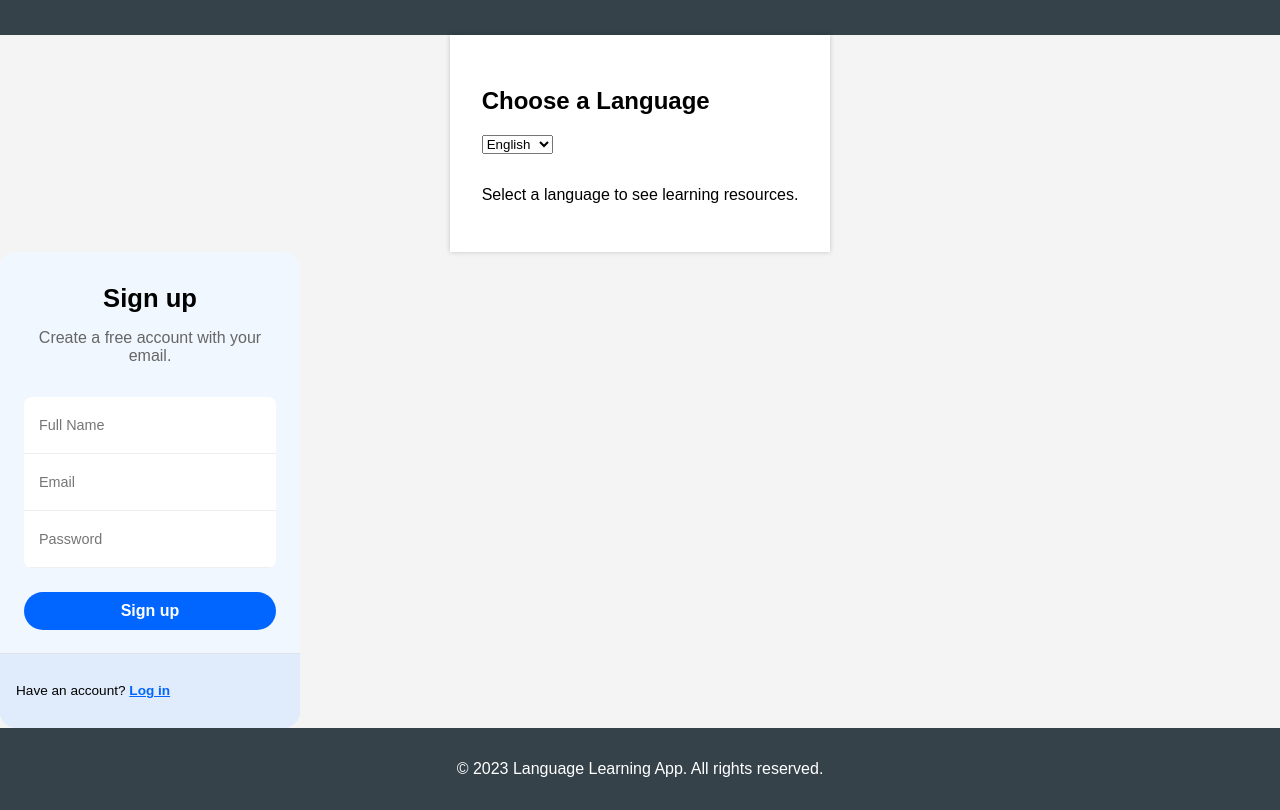
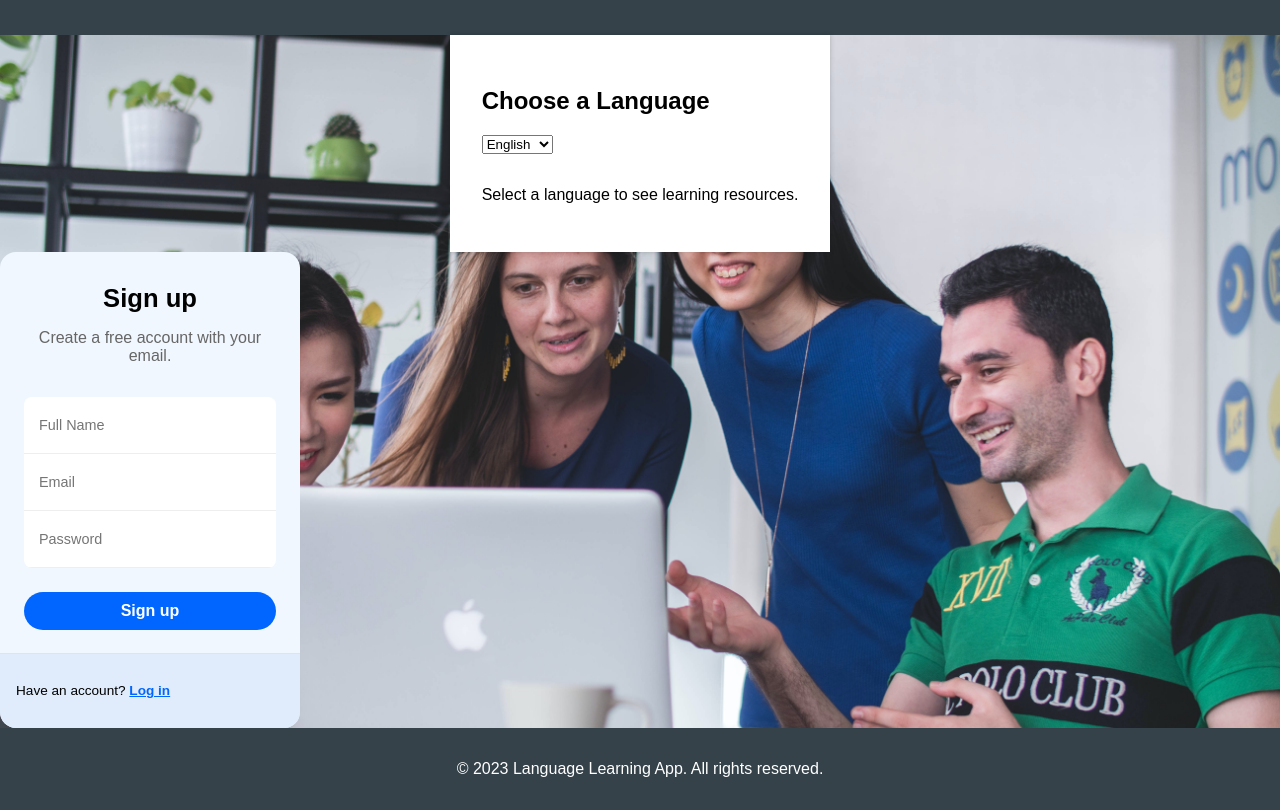
Before and after one commit to fbw-p23-e05/agile-team-1, a plain HTML site: page index.html in a window 1280 px wide. Shown: the part 77-887 px from the top of the page. Drawn offline with Linux system fonts and the light colour scheme.

Commit message:
added a background picture

```diff
--- a/css/style.css
+++ b/css/style.css
@@ -5,6 +5,10 @@
             margin: 0;
             padding: 0;
             background-color: #f4f4f4;
+            background-image: url(../img/students.jpg);
+            background-repeat: no-repeat;
+            background-position: right top;
+            background-size: 100%;
         }
         header {
             background-color: #35424a;
```
Also changed, not shown: img/photo-1485217988980-11786ced9454.avif (added), img/students.jpg (added).
